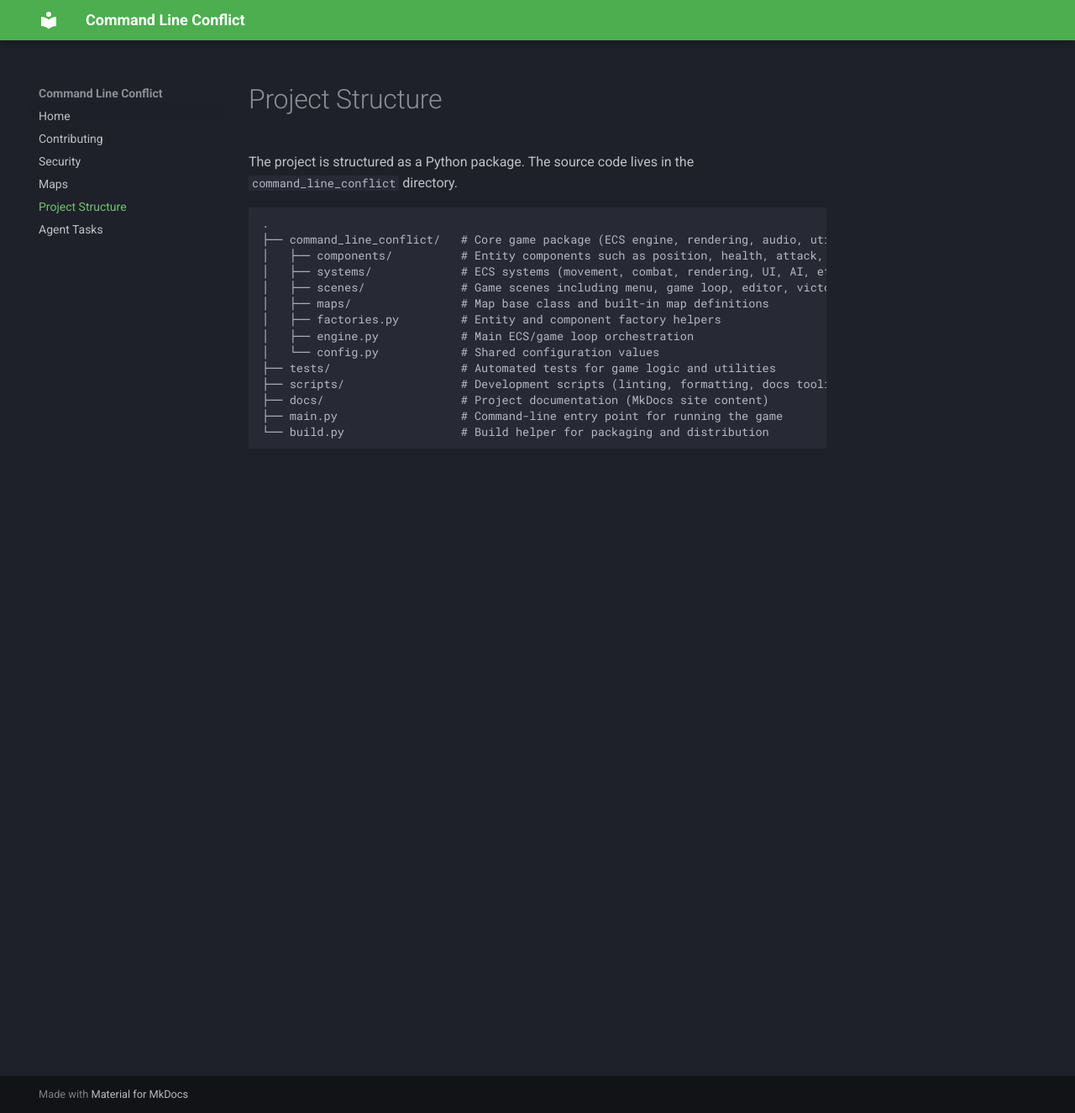
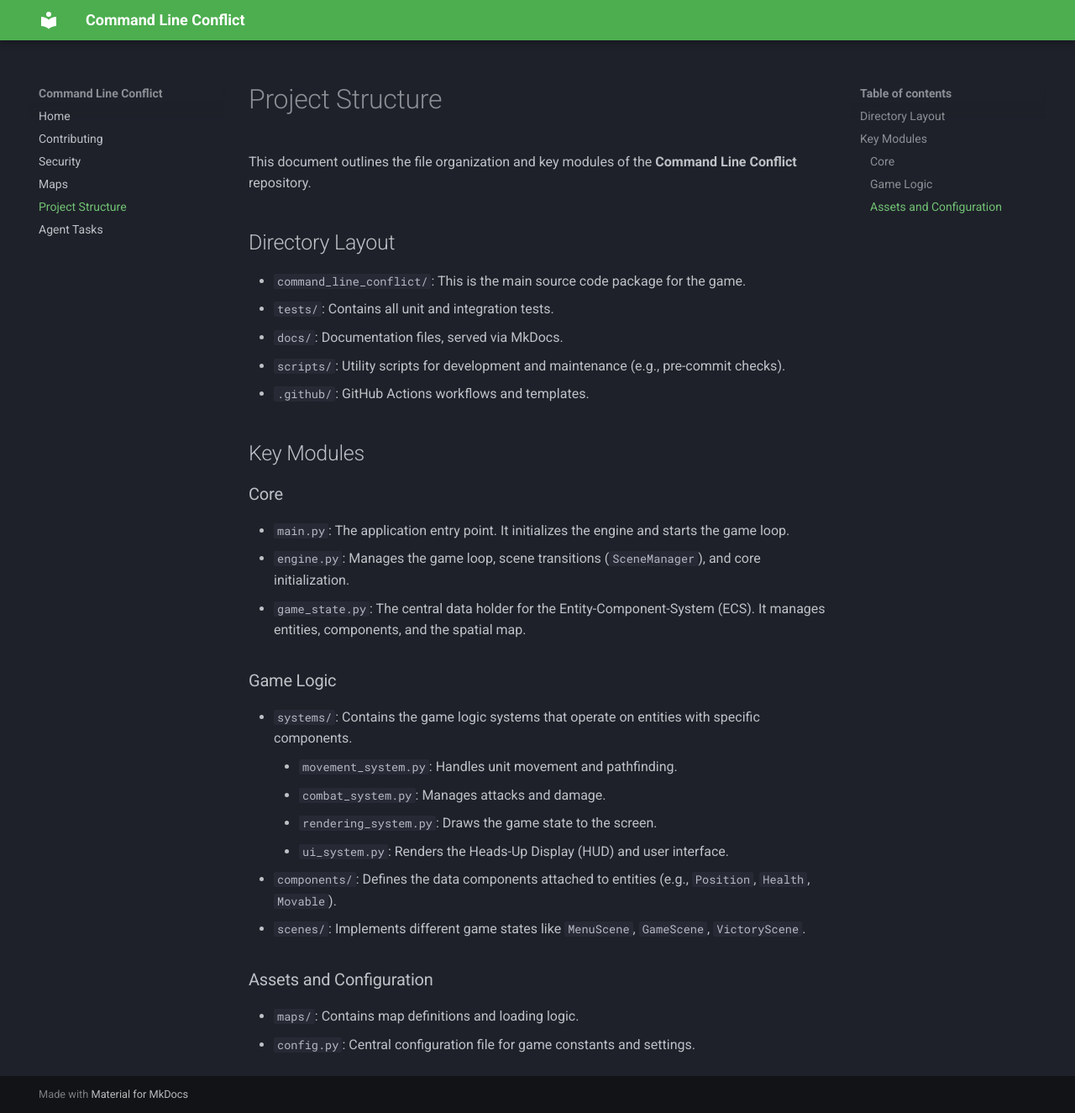
Before and after one commit to tsainez/command-line-conflict, an MkDocs documentation site: the page built from docs/ProjectStructure.md, in a window 1280 px wide and 1325 px high. Shown: the whole window at 84% size. Built offline with MkDocs 1.6.1 and Material for MkDocs 9.7.7, drawn with Linux system fonts in a browser that asks for light colours.

Commit message:
Maintain stability and update documentation
- Fixed formatting issues in `tests/security/test_map_security.py` and `tests/unit/scenes/test_menu_scene.py`.
- Created `docs/ProjectStructure.md` to document the repository layout.
- Updated `ISSUES.md` to mark the documentation task as complete.
- Verified all pre-commit checks (formatting, linting, tests) pass.

````diff
--- a/docs/ProjectStructure.md
+++ b/docs/ProjectStructure.md
@@ -1,20 +1,31 @@
 # Project Structure
 
-The project is structured as a Python package. The source code lives in the `command_line_conflict` directory.
+This document outlines the file organization and key modules of the **Command Line Conflict** repository.
 
-```
-.
-├── command_line_conflict/   # Core game package (ECS engine, rendering, audio, utilities)
-│   ├── components/          # Entity components such as position, health, attack, and vision
-│   ├── systems/             # ECS systems (movement, combat, rendering, UI, AI, etc.)
-│   ├── scenes/              # Game scenes including menu, game loop, editor, victory/defeat screens
-│   ├── maps/                # Map base class and built-in map definitions
-│   ├── factories.py         # Entity and component factory helpers
-│   ├── engine.py            # Main ECS/game loop orchestration
-│   └── config.py            # Shared configuration values
-├── tests/                   # Automated tests for game logic and utilities
-├── scripts/                 # Development scripts (linting, formatting, docs tooling)
-├── docs/                    # Project documentation (MkDocs site content)
-├── main.py                  # Command-line entry point for running the game
-└── build.py                 # Build helper for packaging and distribution
-```
+## Directory Layout
+
+*   `command_line_conflict/`: This is the main source code package for the game.
+*   `tests/`: Contains all unit and integration tests.
+*   `docs/`: Documentation files, served via MkDocs.
+*   `scripts/`: Utility scripts for development and maintenance (e.g., pre-commit checks).
+*   `.github/`: GitHub Actions workflows and templates.
+
+## Key Modules
+
+### Core
+*   `main.py`: The application entry point. It initializes the engine and starts the game loop.
+*   `engine.py`: Manages the game loop, scene transitions (`SceneManager`), and core initialization.
+*   `game_state.py`: The central data holder for the Entity-Component-System (ECS). It manages entities, components, and the spatial map.
+
+### Game Logic
+*   `systems/`: Contains the game logic systems that operate on entities with specific components.
+    *   `movement_system.py`: Handles unit movement and pathfinding.
+    *   `combat_system.py`: Manages attacks and damage.
+    *   `rendering_system.py`: Draws the game state to the screen.
+    *   `ui_system.py`: Renders the Heads-Up Display (HUD) and user interface.
+*   `components/`: Defines the data components attached to entities (e.g., `Position`, `Health`, `Movable`).
+*   `scenes/`: Implements different game states like `MenuScene`, `GameScene`, `VictoryScene`.
+
+### Assets and Configuration
+*   `maps/`: Contains map definitions and loading logic.
+*   `config.py`: Central configuration file for game constants and settings.
````
Also changed, not shown: ISSUES.md (+0 -22 lines), 2 other files.
